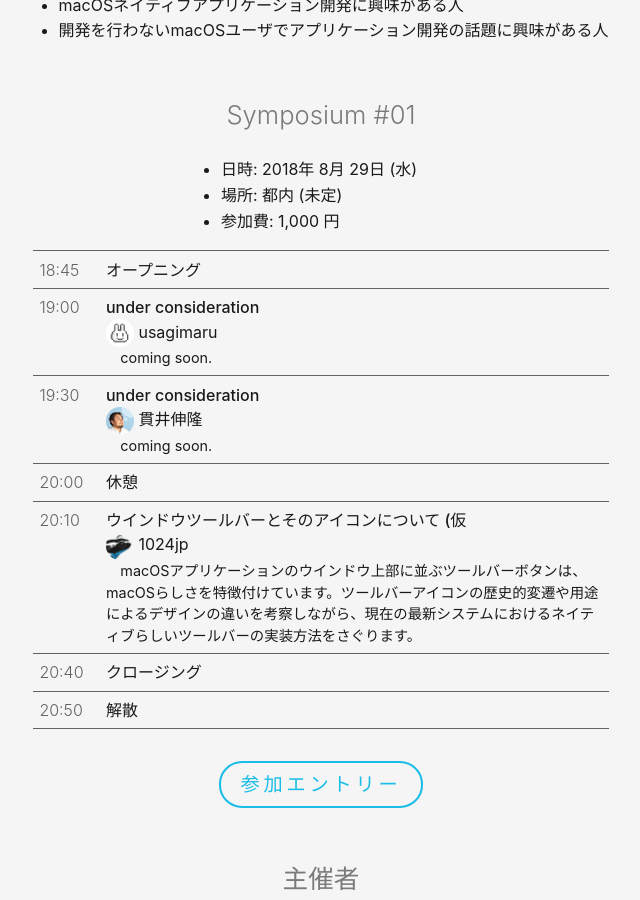
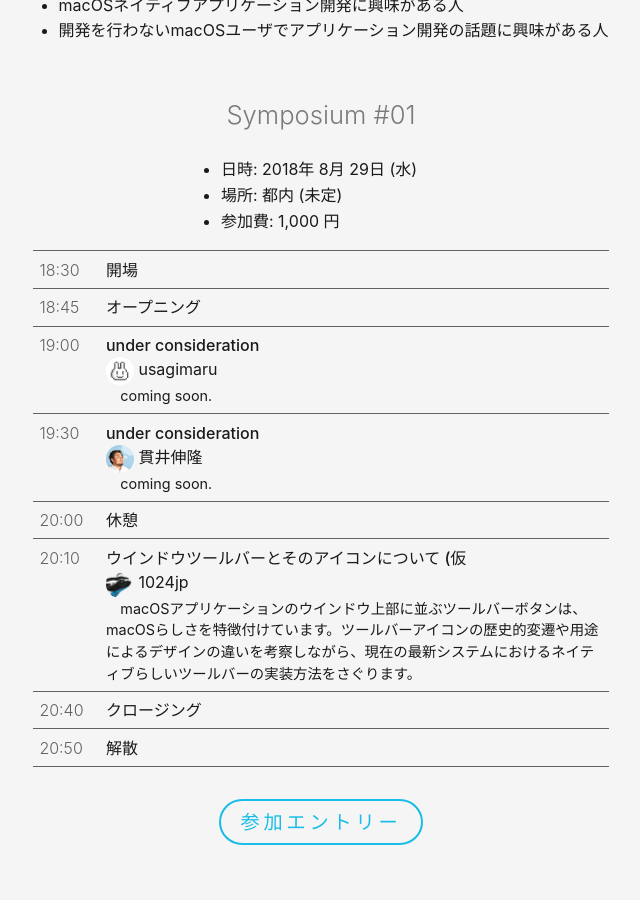
Before and after one commit to macOS-native/macos-native.github.io, a Jekyll site: the page built from index.md, in a window 1280 px wide and 900 px high, scrolled down 999 px. Shown: the whole window, without its empty margins (319-959 px from the left). Built offline with Jekyll 4.4.1, drawn with Linux system fonts in a browser that asks for light colours.

Commit message:
Add 開場 time

```diff
--- a/_data/events.yml
+++ b/_data/events.yml
@@ -6,6 +6,8 @@ symposium_01:
   time: "18:45"
   entry_url: https://macos-native.connpass.com/event/93015/
   timetable:
+    - time: "18:30"
+      title: "開場"
     - time: "18:45"
       title: "オープニング"
     - time: "19:00"
```
